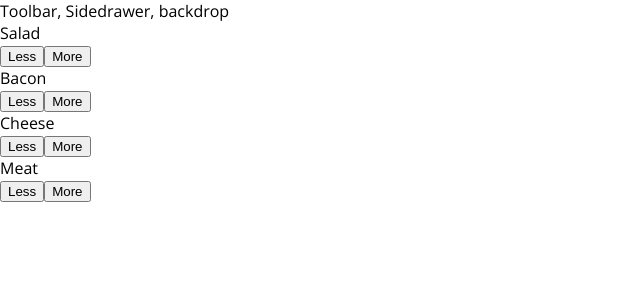
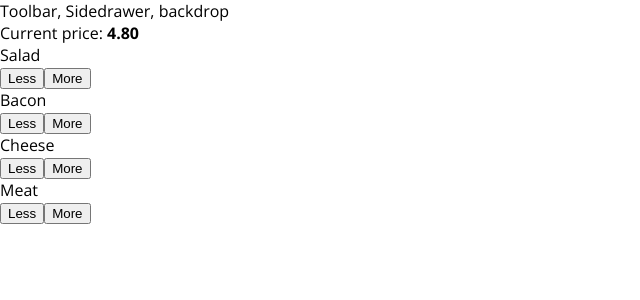
Before and after one commit to shopfreelancer/react-burger-builder, a React app: page / in a window 1280 px wide. Shown: the top 300 px of the page, without its empty margins (0-640 px from the left). Built offline with nearby package versions, Linux system fonts and the light colour scheme.

Commit message:
added price calculation method

```diff
--- a/src/components/Burger/BuildControls/BuildControl/BuildControl.js
+++ b/src/components/Burger/BuildControls/BuildControl/BuildControl.js
@@ -2,8 +2,7 @@ import React from 'react';
 import classes from './BuildControl.css';
 
 const buildControl = (props) => {
-    console.log(props)
-return    (
+return (
         <div className={ classes.BuildControl }>
             <div className={ classes.Label }>{ props.label }</div>
             <button disabled={ props.disabled } onClick={ props.removeIngredientHandler }
@@ -12,6 +11,6 @@ return    (
             <button onClick={ props.addIngredientHandler } className={ classes.More }>More</button>
         </div>
     );
-}
+};
 
 export default buildControl;
--- a/src/components/Burger/BuildControls/BuildControls.js
+++ b/src/components/Burger/BuildControls/BuildControls.js
@@ -11,6 +11,7 @@ const controls = [
 
 const buildControls = (props) => (
     <div className={classes.BuildControls}>
+        <div>Current price: <strong>{props.totalPrice.toFixed(2)}</strong></div>
         {controls.map((control,index) => (
             <BuildControl
                 disabled={props.disabled[control.type]}
--- a/src/containers/BurgerBuilder/BurgerBuilder.js
+++ b/src/containers/BurgerBuilder/BurgerBuilder.js
@@ -4,7 +4,7 @@ import Burger from '../../components/Burger/Burger';
 import BuildControls from '../../components/Burger/BuildControls/BuildControls';
 
 const INGREDIENT_PRICES = {
-    salad: 0.5,
+    salad: 0.6,
     meat: 3,
     bacon: 0.7,
     cheese: 0.5
@@ -16,14 +16,28 @@ class BurgerBuilder extends Component {
         ingredients: {
             salad: 1,
             bacon: 1,
-            cheese: 2,
-            meat: 2
+            cheese: 1,
+            meat: 1
         },
-        totalPrice: 4
+        totalPrice: 0
     };
+
+    componentDidMount() {
+        const newPrice = this.calculateInitialPrice();
+        this.setState({totalPrice: newPrice});
+    }
+
+    calculateInitialPrice(){
+        let price = 0;
+        Object.keys(this.state.ingredients).forEach(i=>{
+            price += INGREDIENT_PRICES[i];
+        });
+        return price;
+    }
 
     addIngredient = (type) => {
 
+        // update state in immutable way
         const oldCount = this.state.ingredients[type];
         const updatedIngredients = {
             ...this.state.ingredients
@@ -37,13 +51,14 @@ class BurgerBuilder extends Component {
     removeIngredient = (type) => {
 
         const oldCount = this.state.ingredients[type];
+        const oldPrice = this.state.totalPrice;
         const updatedIngredients = {
             ...this.state.ingredients
         };
 
-        if(oldCount > 0) {
+        if(oldCount >= 1) {
             updatedIngredients[type] = oldCount - 1;
-            const newPrice = INGREDIENT_PRICES[type] - this.state.totalPrice;
+            const newPrice = oldPrice - INGREDIENT_PRICES[type];
             this.setState({ingredients:updatedIngredients, totalPrice: newPrice});
         }
 
@@ -63,6 +78,7 @@ class BurgerBuilder extends Component {
             <Aux>
                 <Burger ingredients={this.state.ingredients}/>
                 <BuildControls
+                    totalPrice={this.state.totalPrice}
                     disabled={disabledInfo}
                     addIngredientHandler={this.addIngredient}
                     removeIngredientHandler={this.removeIngredient}
```
